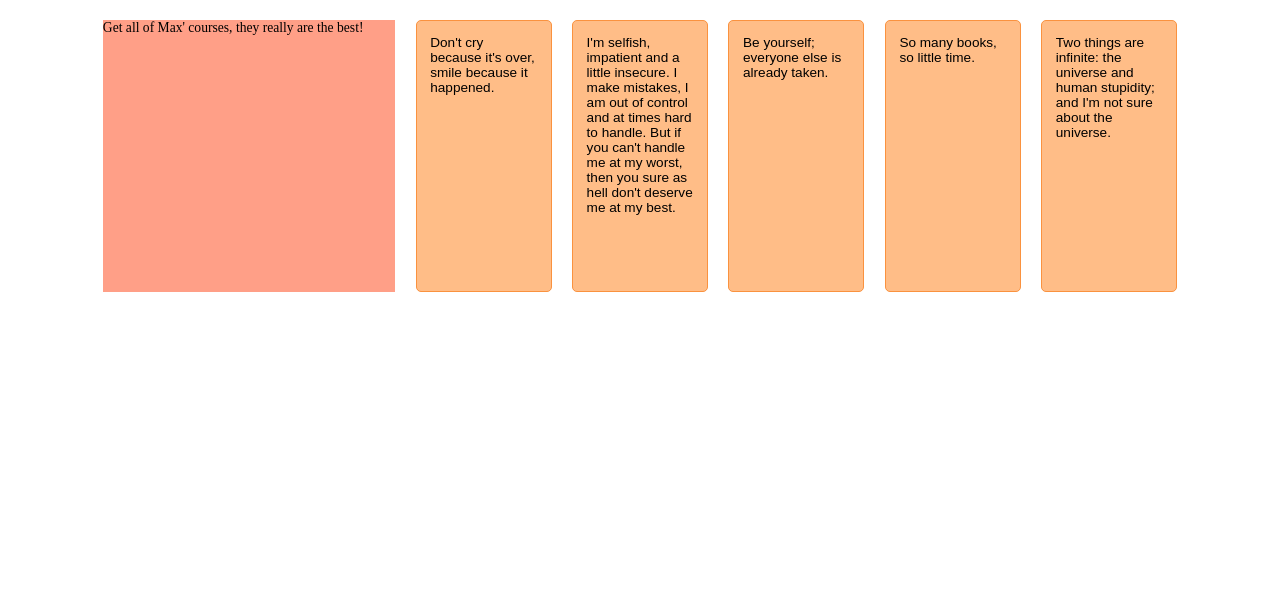
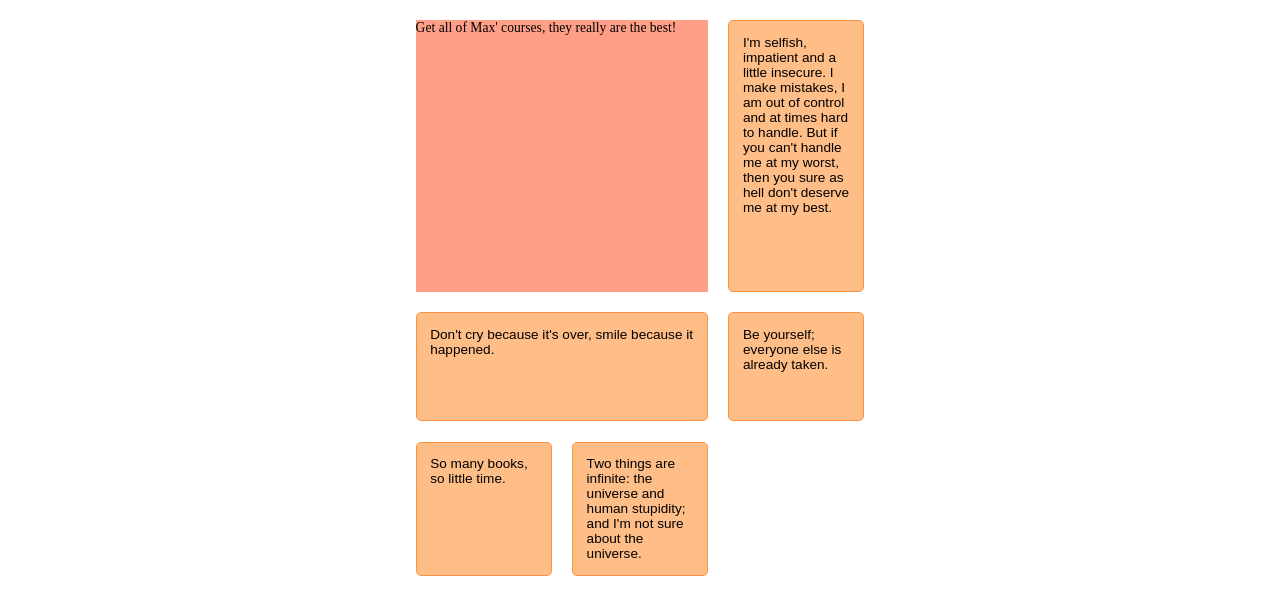
Before and after one commit to butterbeetle/css-practice, a React (Create React App) app: page /grid in a window 1280 px wide. Shown: the top 614 px of the page. Built offline with nearby package versions, Linux system fonts and the light colour scheme.

Commit message:
[72] dense 사용

```diff
--- a/src/examplar/GridExam.module.css
+++ b/src/examplar/GridExam.module.css
@@ -85,12 +85,12 @@
 .container {
   margin: 20px;
   display: grid;
-  grid-template-columns: repeat(auto-fit, 10rem);
+  grid-template-columns: repeat(3, 10rem);
   grid-template-rows: 20rem;
   justify-content: center;
   grid-gap: 1.5rem;
   grid-auto-rows: minmax(8rem, auto);
-  grid-auto-flow: row;
+  grid-auto-flow: row dense;
   grid-auto-columns: 5rem;
 }
 
@@ -102,6 +102,10 @@
   border-radius: 5px;
 }
 
+.quote:nth-child(2) {
+  grid-column: span 2;
+}
+
 .quote--featured {
   border: #ff4213;
   background: #ff9f87;
```
